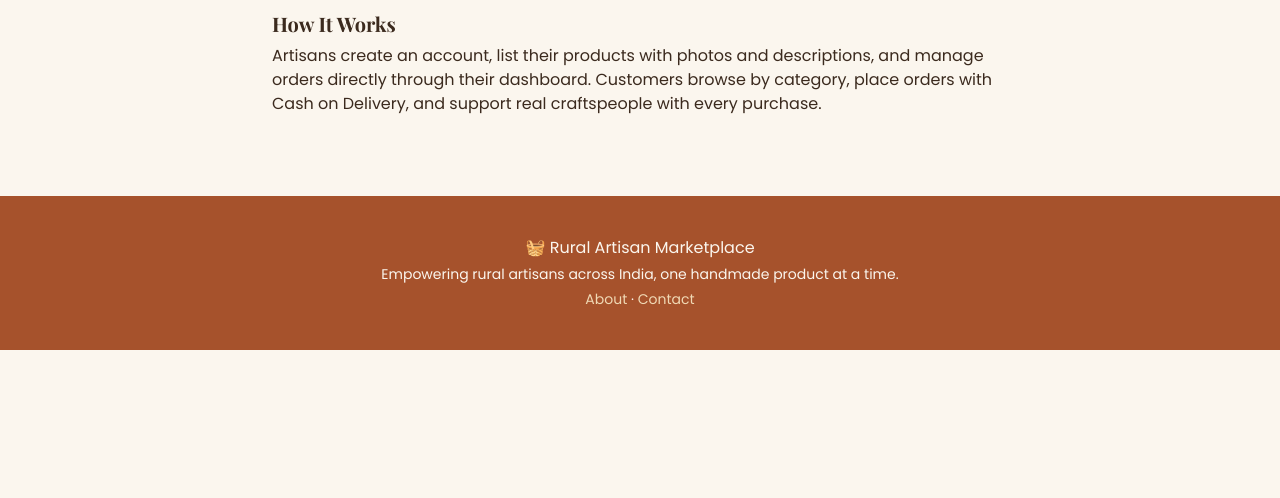
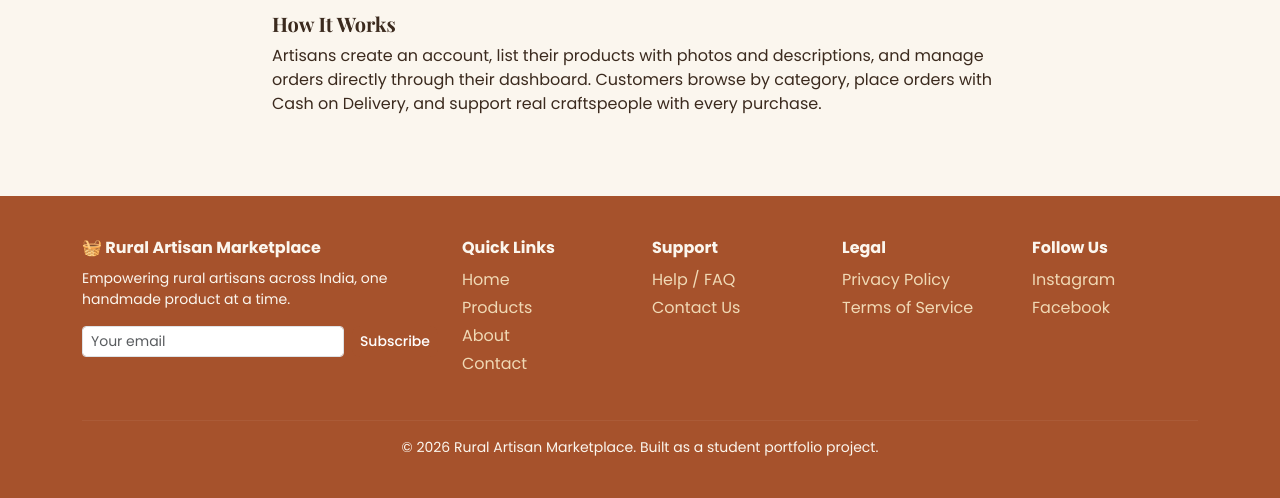
Before and after one commit to Tanwi20024/rural-artisan-marketplace, a Flask app: page /about in a window 1280 px wide. Shown: the part 862-1360 px from the top of the page. Before the commit the page ends 1212 px from the top, so only its background shows below. Run offline with Flask 3, Linux system fonts and the light colour scheme.

Commit message:
Phase D Module 16: Add newsletter signup and footer overhaul; fix flash import

```diff
--- a/app.py
+++ b/app.py
@@ -1,4 +1,4 @@
-from flask import Flask, render_template
+from flask import Flask, render_template, flash, redirect, url_for, request
 from config import Config
 from extensions import db, login_manager, migrate
 from sqlalchemy import func
@@ -139,6 +139,28 @@ def create_app():
     def contact():
         return render_template('contact.html')
 
+    @app.route('/newsletter/subscribe', methods=['POST'])
+    def newsletter_subscribe():
+        from models import NewsletterSubscriber
+        from flask import request
+
+        email = request.form.get('email', '').strip()
+
+        if not email:
+            flash('Please enter a valid email address.', 'warning')
+            return redirect(request.referrer or url_for('home'))
+
+        existing = NewsletterSubscriber.query.filter_by(email=email).first()
+        if existing:
+            flash('You are already subscribed!', 'info')
+        else:
+            new_subscriber = NewsletterSubscriber(email=email)
+            db.session.add(new_subscriber)
+            db.session.commit()
+            flash('Thanks for subscribing! You will hear from us soon.', 'success')
+
+        return redirect(request.referrer or url_for('home'))
+
     @app.errorhandler(404)
     def page_not_found(e):
         return render_template('errors/404.html'), 404
--- a/forms.py
+++ b/forms.py
@@ -96,3 +96,8 @@ class ReviewForm(FlaskForm):
     )
     comment = TextAreaField('Comment', validators=[Length(max=500)])
     submit = SubmitField('Submit Review')
+
+class NewsletterForm(FlaskForm):
+    """Simple email capture for newsletter signup."""
+    email = StringField('Email', validators=[DataRequired(), Length(max=120)])
+    submit = SubmitField('Subscribe')
--- a/templates/base.html
+++ b/templates/base.html
@@ -95,13 +95,50 @@
     <button id="backToTop" class="back-to-top-btn" title="Back to top">↑</button>
 
     <!-- Footer -->
-    <footer class="footer-custom text-center">
+    <footer class="footer-custom">
         <div class="container">
-            <p class="mb-1">🧺 Rural Artisan Marketplace</p>
-            <p class="mb-1 small">Empowering rural artisans across India, one handmade product at a time.</p>
-            <p class="mb-0 small">
-                <a href="{{ url_for('about') }}">About</a> · <a href="{{ url_for('contact') }}">Contact</a>
-            </p>
+            <div class="row">
+                <div class="col-md-4 mb-4">
+                    <p class="fw-bold mb-2">🧺 Rural Artisan Marketplace</p>
+                    <p class="small">Empowering rural artisans across India, one handmade product at a time.</p>
+                    <div class="mt-3">
+                        <form method="POST" action="{{ url_for('newsletter_subscribe') }}" class="d-flex gap-2">
+                            <input type="email" name="email" class="form-control form-control-sm" placeholder="Your email" required>
+                            <button type="submit" class="btn btn-sm btn-primary-warm">Subscribe</button>
+                        </form>
+                    </div>
+                </div>
+
+                <div class="col-md-2 col-6 mb-4">
+                    <p class="fw-bold mb-2">Quick Links</p>
+                    <p class="mb-1"><a href="{{ url_for('home') }}">Home</a></p>
+                    <p class="mb-1"><a href="{{ url_for('products.list_products') }}">Products</a></p>
+                    <p class="mb-1"><a href="{{ url_for('about') }}">About</a></p>
+                    <p class="mb-1"><a href="{{ url_for('contact') }}">Contact</a></p>
+                </div>
+
+                <div class="col-md-2 col-6 mb-4">
+                    <p class="fw-bold mb-2">Support</p>
+                    <p class="mb-1"><a href="{{ url_for('contact') }}">Help / FAQ</a></p>
+                    <p class="mb-1"><a href="{{ url_for('contact') }}">Contact Us</a></p>
+                </div>
+
+                <div class="col-md-2 col-6 mb-4">
+                    <p class="fw-bold mb-2">Legal</p>
+                    <p class="mb-1"><a href="#">Privacy Policy</a></p>
+                    <p class="mb-1"><a href="#">Terms of Service</a></p>
+                </div>
+
+                <div class="col-md-2 col-6 mb-4">
+                    <p class="fw-bold mb-2">Follow Us</p>
+                    <p class="mb-1"><a href="#">Instagram</a></p>
+                    <p class="mb-1"><a href="#">Facebook</a></p>
+                </div>
+            </div>
+
+            <hr class="my-3" style="border-color: rgba(255,255,255,0.2);">
+
+            <p class="text-center small mb-0">© 2026 Rural Artisan Marketplace. Built as a student portfolio project.</p>
         </div>
     </footer>
 
```
Also changed, not shown: migrations/versions/7ac8d7d98152_add_newslettersubscriber_model.py (added, +34 -0 lines), models.py (+11 -0 lines).
